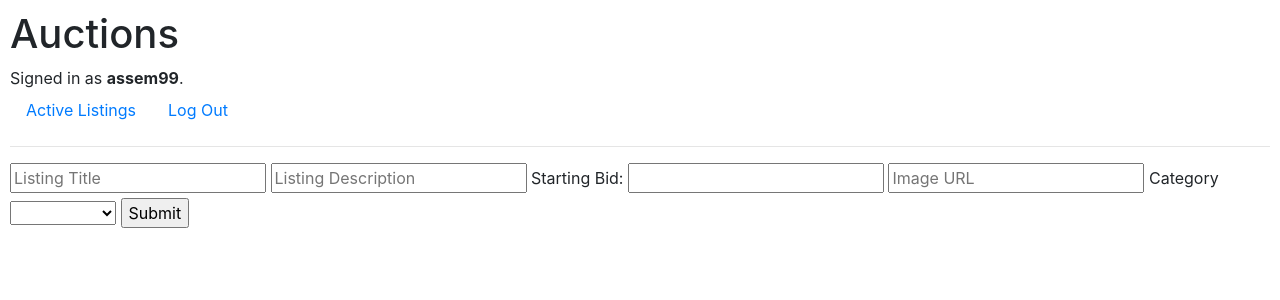
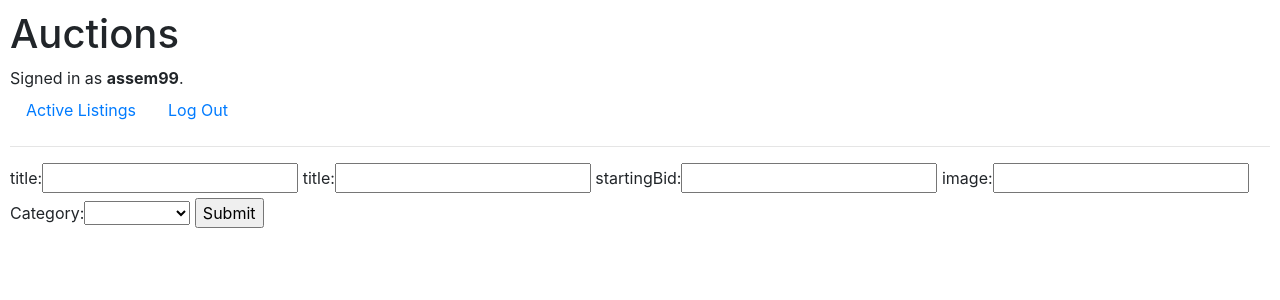
Before and after one commit to assemhossam99/E-Commerce-Auctions-Site, a Django app: page /newListing in a window 1280 px wide. Shown: the top 300 px of the page. Run offline with Django 3.2, Linux system fonts and the light colour scheme; a user stored in the database is signed in; data comes from the database, SQL or seed files in the repository; both versions use the stored data as it was after the commit; some libraries are stand-ins or nearby versions.

Commit message:
updated newListingForm to django form

```diff
--- a/auctions/templates/auctions/index.html
+++ b/auctions/templates/auctions/index.html
@@ -2,7 +2,7 @@
 
 {% block body %}
     <h2>Active Listings</h2>
-
+    <div> {{test}}</div>
     <a href = "{% url 'newListing' %}">
         Add new Listing
     </a>
--- a/auctions/templates/auctions/newListing.html
+++ b/auctions/templates/auctions/newListing.html
@@ -3,18 +3,7 @@
 {% block body %}
     <form action = "{% url 'index' %}", method="post">
         {%csrf_token%}
-        <input type = "text" name = "title" placeholder="Listing Title">
-        <input type = "text" name = "description" placeholder="Listing Description">
-        <label>Starting Bid:</label>
-        <input type = "number" name = "startingBid" >
-        <input type = "text" name = "imageURL" placeholder="Image URL">
-        <label>Category</label>
-        <select name = "category">
-            <option></option>
-            {% for category in categories %}
-                <option>{{category}}</option>
-            {% endfor %}
-        </select>
+        {{form}}
         <input type="submit">
     </form>
 {% endblock %}
--- a/auctions/views.py
+++ b/auctions/views.py
@@ -5,20 +5,30 @@ from django.shortcuts import render
 from django.urls import reverse
 from django.contrib.auth.decorators import login_required
 from .models import Listing, Category, Comment, Bid
-
+from django import forms
 from .models import User
 
+class NewListingForm(forms.Form):
+    title = forms.CharField(label = "title")
+    description = forms.CharField(label = "title")
+    startingBid = forms.IntegerField(label = "startingBid", min_value = 1)
+    image = forms.CharField(required = False, label = "image")
+    categoryList = [(category.pk, category) for category in Category.objects.all()]
+    category = forms.ChoiceField(required = False, choices = ( [('', '')] + [(category.pk, category) for category in Category.objects.all()]))
 
 def index(request):
     if request.method == "POST":
-        title = request.POST["title"]
-        description = request.POST["description"]
-        startingBid = request.POST["startingBid"]
-        image = request.POST["imageURL"]
-        category = None
-        if request.POST["category"] != "":
-            category = Category.objects.get(name = request.POST["category"])
-        user = request.user
+        form = NewListingForm(request.POST)
+        if form.is_valid():
+            title = form.cleaned_data["title"]
+            description = form.cleaned_data["description"]
+            startingBid = form.cleaned_data["startingBid"]
+            image = form.cleaned_data["image"]
+            category = None
+            if form.cleaned_data["category"] != '':
+                tmp = form.cleaned_data["category"]
+                category = Category.objects.get(id = form.cleaned_data["category"])
+            user = request.user
         listing = Listing.objects.create(title = title, description = description, startingBid = startingBid, imageURL = image, category = category, owner = user)
     return render(request, "auctions/index.html")
 
@@ -82,5 +92,5 @@ def newListing(request):
         })
     else:
         return render(request, "auctions/newListing.html", {
-            "categories": Category.objects.all()
+            "form": NewListingForm()
         })
```
Also changed, not shown: db.sqlite3.
